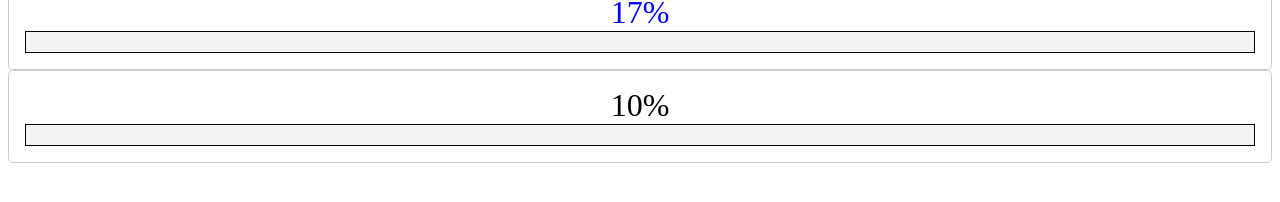
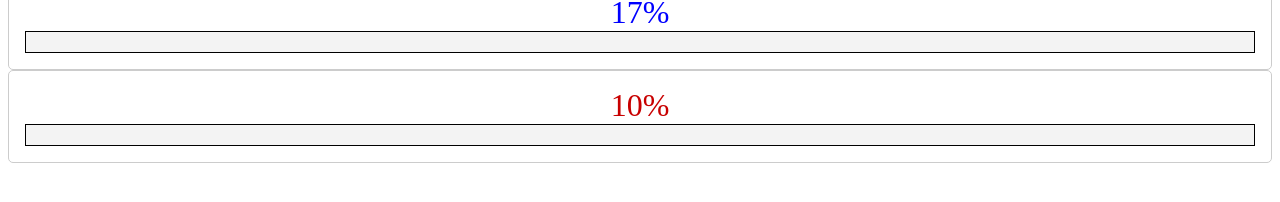
Before and after one commit to pslib-cz/2024-p2a-web-react-component-SebastianRybar, a React (Vite) app: page / in a window 1280 px wide. Shown: the part 124-326 px from the top of the page. Built offline with nearby package versions, Linux system fonts and the light colour scheme.

Commit message:
red Change.tsx

```diff
--- a/src/App.tsx
+++ b/src/App.tsx
@@ -51,7 +51,7 @@ const App = () => {
         <>
            <ViewBox value={cislo + 1} max={100} makeColor = {(p) => "green"} />
            <ViewBox value={cislo + 1} max={200} makeColor = {(p) => "blue"} />
-           <ViewBox value={30} max={300} makeColor={(p) => 'hsl(10, 100%, $(p*50)%)'} />
+           <ViewBox value={30} max={300} makeColor={(p) => `rgb(${p*100*20},0,0)`} />
         </>
     )
 }
```
